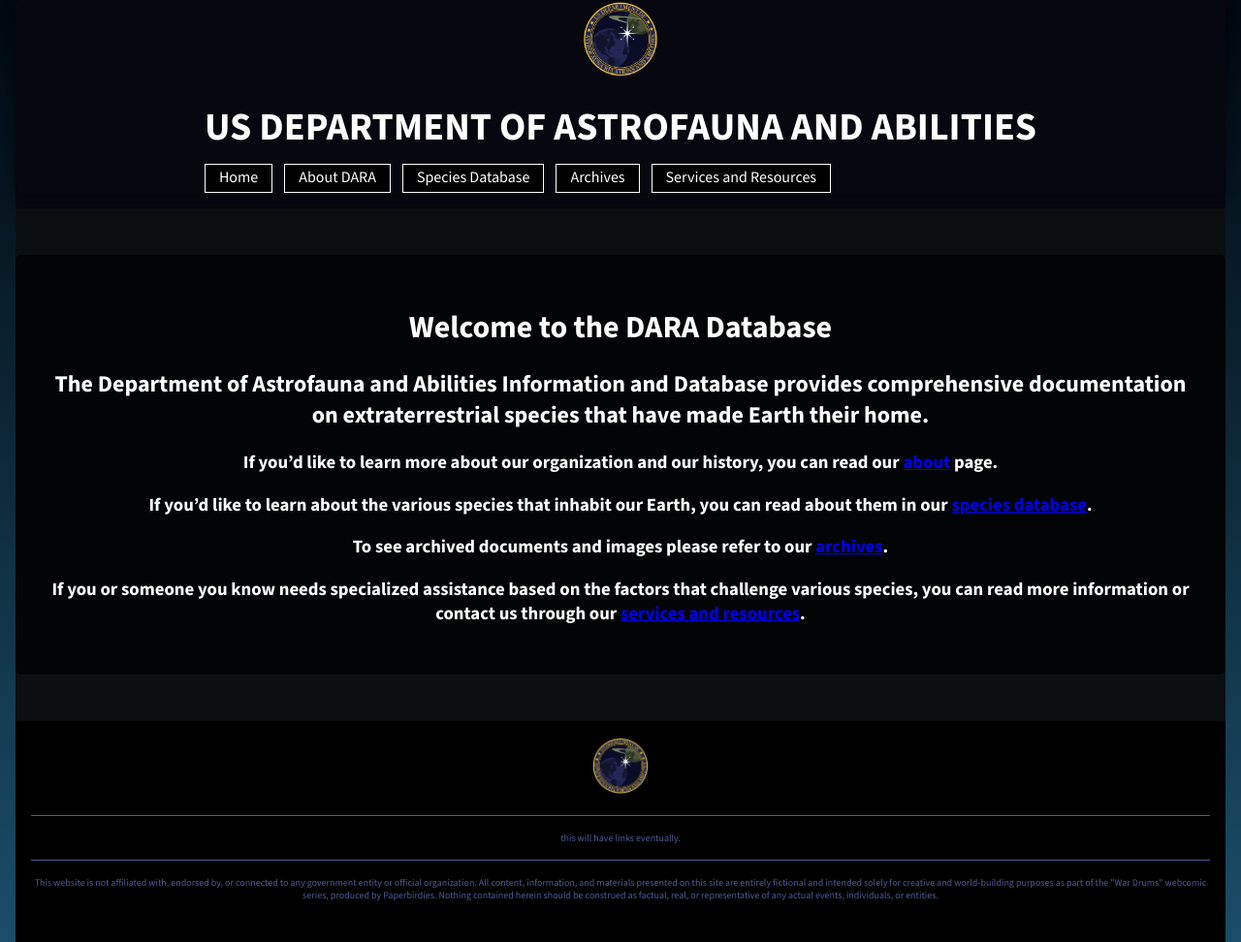
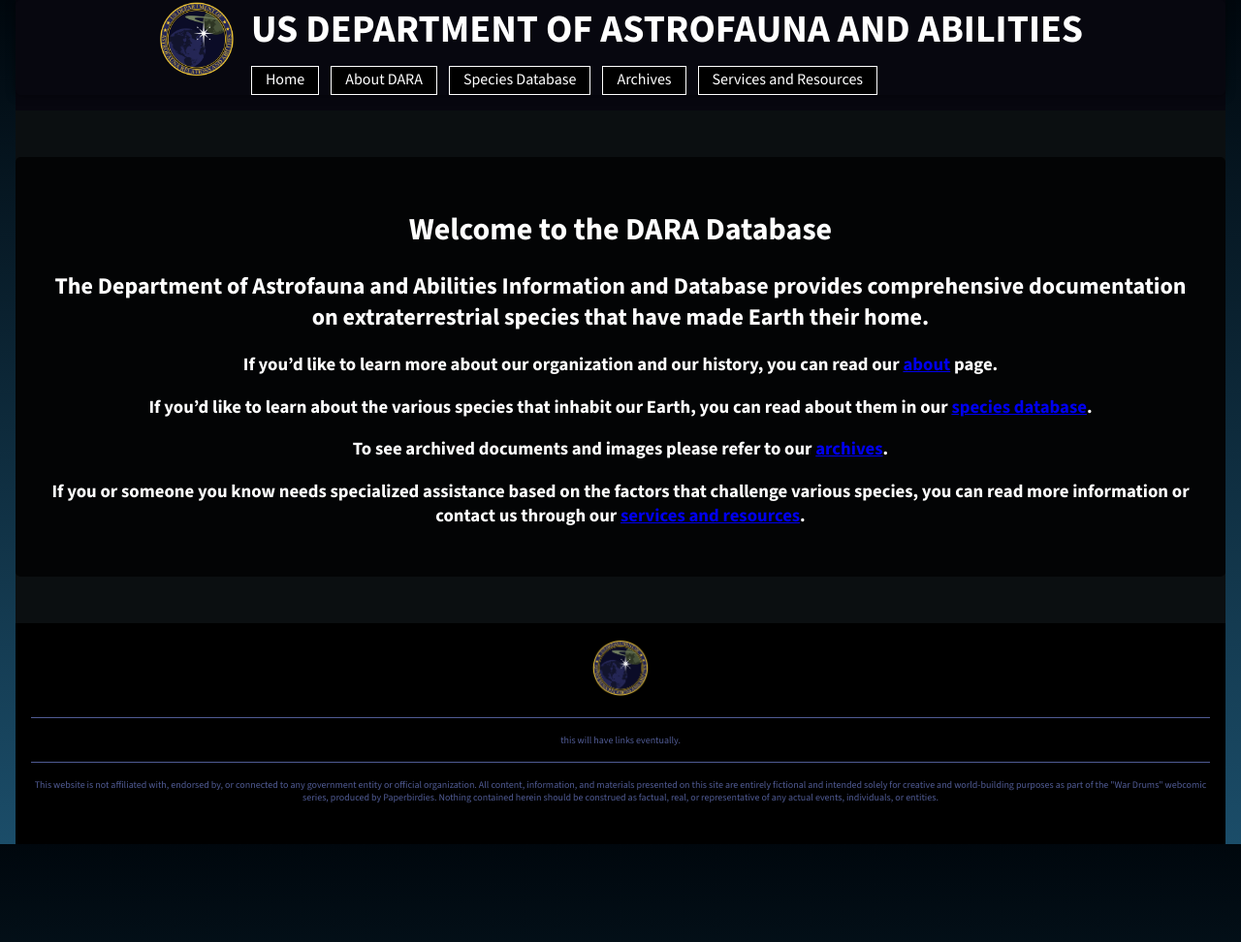
Before and after one commit to edenjtait/dara-info, a Jekyll site: the page built from index.md, in a window 1280 px wide. Shown: the whole page at 97% size. Built offline with Jekyll 4.4.1, drawn with Linux system fonts in a browser that asks for light colours; after the commit the page ends 900 px from its top, so only the background shows below that.

Commit message:
fixed logo in header to be aligned to the left of the title and navbar

```diff
--- a/_layouts/default.html
+++ b/_layouts/default.html
@@ -17,7 +17,7 @@
         <header id="header">
           <div id="header" class="container columns full">
             <div class="wrapper">
-              <div class="inner">
+              <div class="top-bar" style="display: flex;gap: 1rem;">
                 <div>
                   <div id="dara-logo" class="image">
                     <a href="{{ '/' | relative_url }}" class="frame">
```
